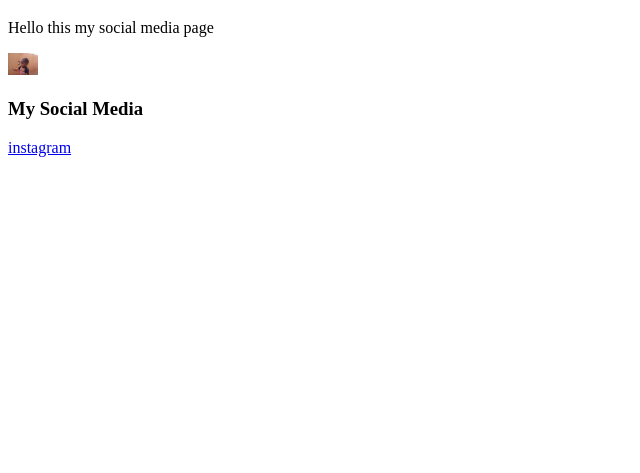
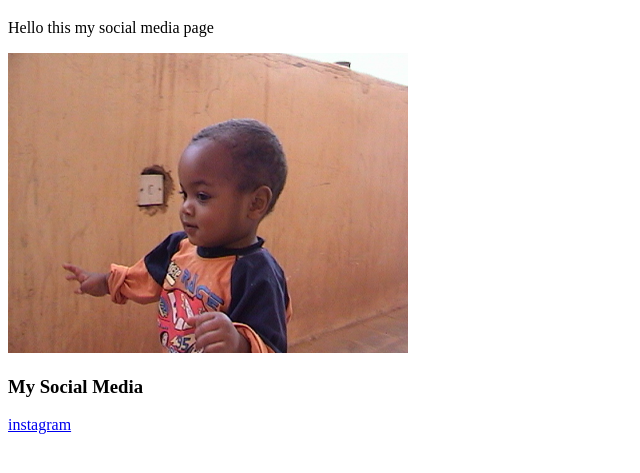
Before and after one commit to mohamedelhkhalid/Mohamed-Elhassan-Web, a plain HTML site: page index.html in a window 1280 px wide. Shown: the part 61-534 px from the top of the page, without its empty margins (0-640 px from the left). Drawn offline with Linux system fonts and the light colour scheme.

Commit message:
Modify index.html for image size and header tag
Updated image width and corrected header tag.

```diff
--- a/index.html
+++ b/index.html
@@ -7,7 +7,7 @@
     <body>
         <h1>MOHAMED ELHASSAN KALID</h1>
 <p>Hello this my social media page</p>
-<img src="DSC00643.JPG" alt="my photo" width="30">
+<img src="DSC00643.JPG" alt="my photo" width="400">
 <h3>My Social Media</h2>
 <a href="https://wwww.instagram.com/moe.elhassan?lqvp=MXNneXM3OWI1bzJudw==">instagram</a>
 
```
